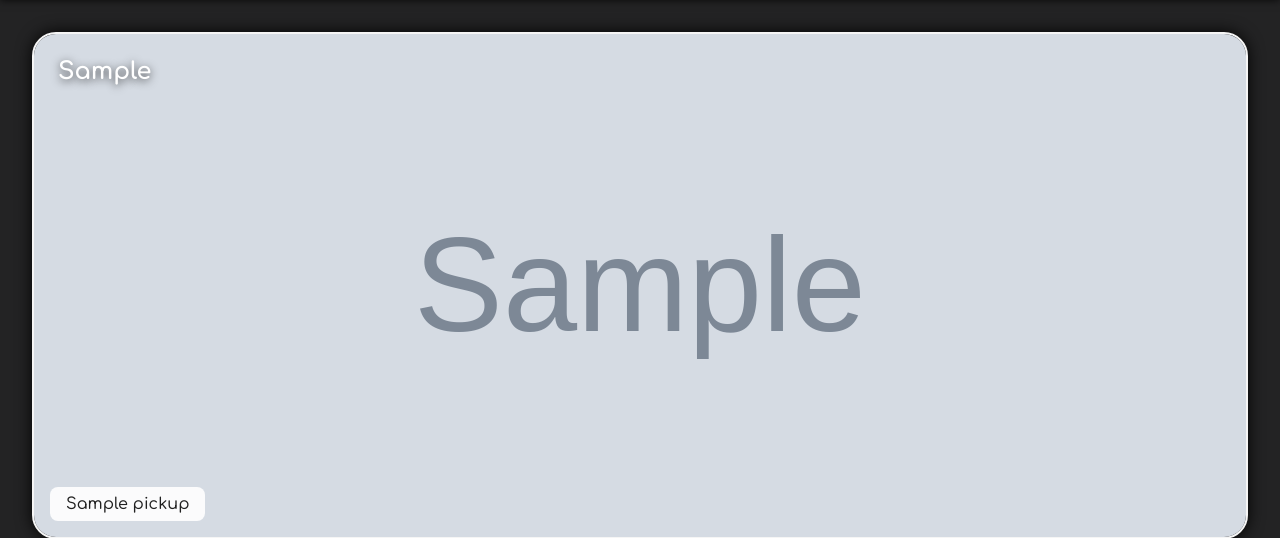
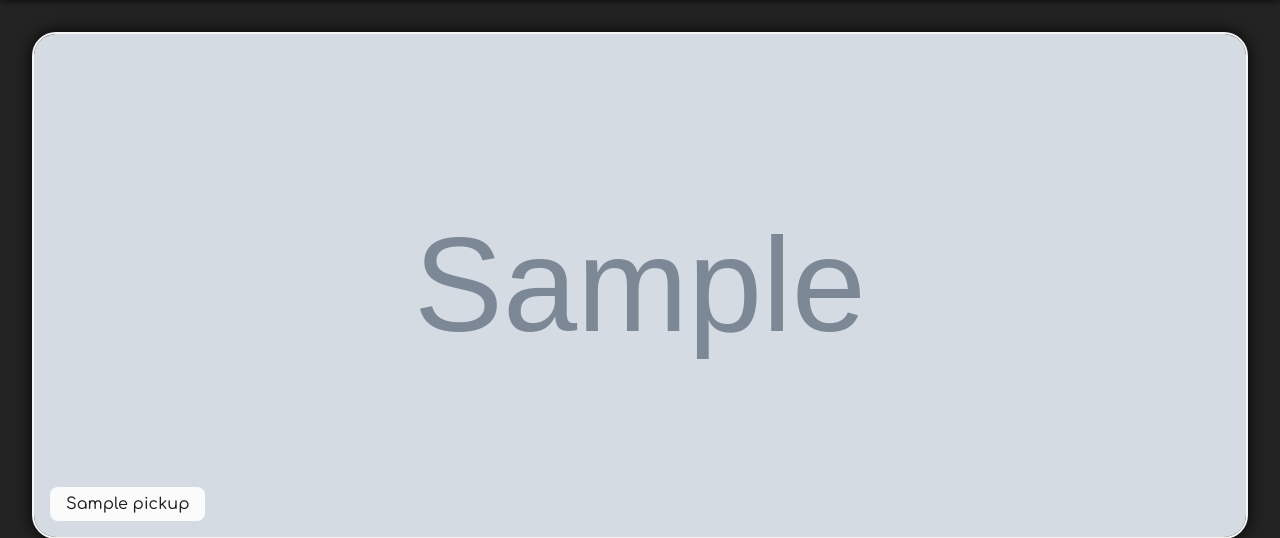
Before and after one commit to rbs-kyoto/rbs-kyoto, a Django app: page / in a window 1280 px wide. Shown: the part 96-634 px from the top of the page. Run offline with Django 5.2, Linux system fonts and the light colour scheme; tables that the repository leaves empty hold one stand-in row (values such as "Sample post"); grey boxes marked "Sample" are stand-in pictures; parts of the project's set-up code (start-up, migrations or seed data) failed here and were passed over; some libraries are stand-ins or nearby versions; some web fonts are replaced.

Commit message:
Revert "Merge Develop into main #17"

```diff
--- a/main/admin.py
+++ b/main/admin.py
@@ -3,7 +3,7 @@ from .models import Pickup, News, Category
 
 @admin.register(Pickup)
 class PickupAdmin(admin.ModelAdmin):
-    list_display = ("title", "caption", "order", "is_active")
+    list_display = ("title", "order", "is_active")
     list_editable = ("order", "is_active")
     ordering = ("order",)
 
--- a/main/models.py
+++ b/main/models.py
@@ -4,7 +4,6 @@ from django.utils.html import strip_tags
 
 class Pickup(models.Model):
     title = models.CharField("タイトル", max_length=100)
-    caption = models.CharField("キャッチコピー", max_length=100, blank=True)
     image = models.FileField("画像", upload_to="pickup/")
     url = models.URLField("リンク先", blank=True)
     order = models.PositiveIntegerField("表示順", default=0)
--- a/static/main/css/base.css
+++ b/static/main/css/base.css
@@ -529,20 +529,6 @@ img.thumbnail {
     color: var(--Gray-900);
 }
 
-.top-pickup__caption {
-    position: absolute;
-    top: 1.5rem;
-    left: 1.5rem;
-    max-width: calc(100% - 3rem);
-}
-
-.top-pickup__caption span {
-    font-size: 1.5rem;
-    font-weight: 700;
-    color: var(--Natural-white);
-    text-shadow: 0 .1rem .5rem var(--Black-t700);
-}
-
 section.top-news-section {
 
 }
--- a/static/main/js/index.js
+++ b/static/main/js/index.js
@@ -3,7 +3,6 @@ document.addEventListener("DOMContentLoaded", () => {
     if (!pickup) return;
     const slides = pickup.querySelectorAll(".top-pickup__image");
     const bannerText = pickup.querySelector(".top-pickup__bnr .low");
-    const captionText = pickup.querySelector(".top-pickup__caption span");
     if (slides.length === 0 || !bannerText) return;
     let currentIndex = 0;
     function showSlide(index) {
@@ -11,9 +10,6 @@ document.addEventListener("DOMContentLoaded", () => {
             slide.classList.toggle("is-active", i === index);
         });
         bannerText.textContent = slides[index].dataset.text || "";
-        if (captionText) {
-            captionText.textContent = slides[index].dataset.caption || "";
-        }
     }
     function nextSlide() {
         currentIndex++;
--- a/templates/main/index.html
+++ b/templates/main/index.html
@@ -8,13 +8,10 @@
     <div class="top-pickup__slide">
         <div class="top-pickup__images">
             {% for pickup in pickups %}
-            <a class="top-pickup__image" href="{{ pickup.url }}" data-text="{{ pickup.title }}" data-caption="{{ pickup.caption }}">
+            <a class="top-pickup__image" href="{{ pickup.url }}" data-text="{{ pickup.title }}">
                 <img class="thumbnail" src="{{ pickup.image.url }}" alt="{{ pickup.title }}">
             </a>
             {% endfor %}
-        </div>
-        <div class="top-pickup__caption">
-            <span></span>
         </div>
         <div class="top-pickup__bnr">
             <span class="low"></span>
```
Also changed, not shown: main/migrations/0008_pickup_caption.py (deleted), 1 other file.
